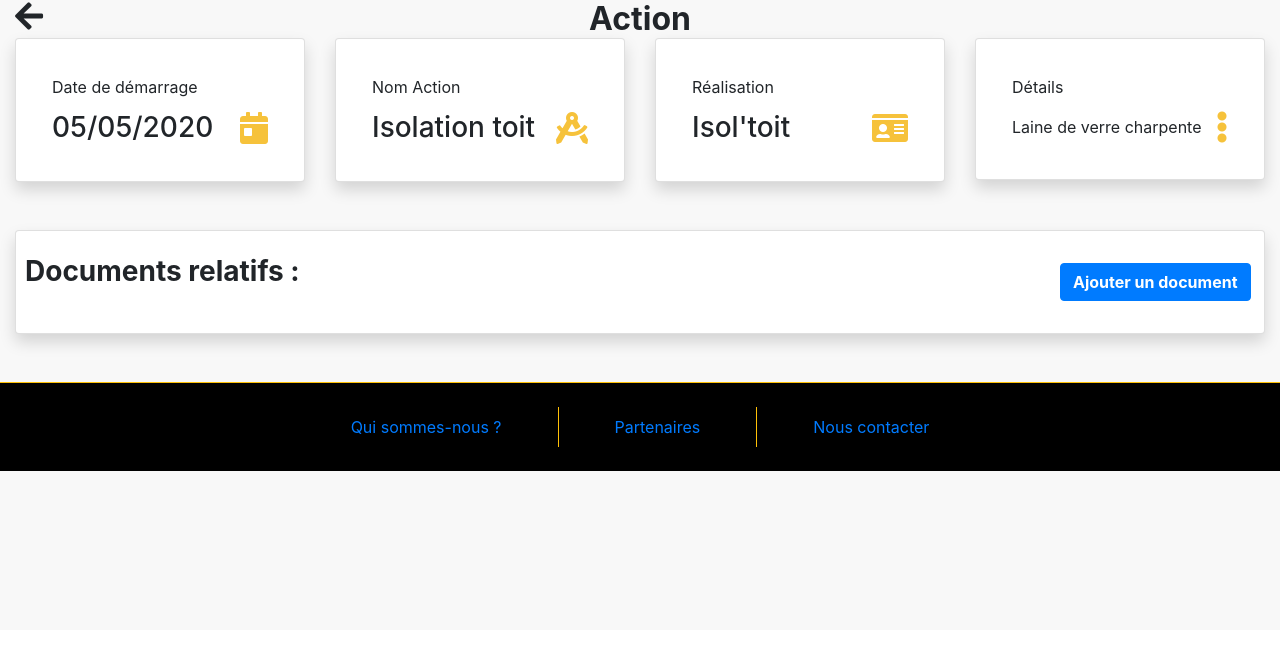
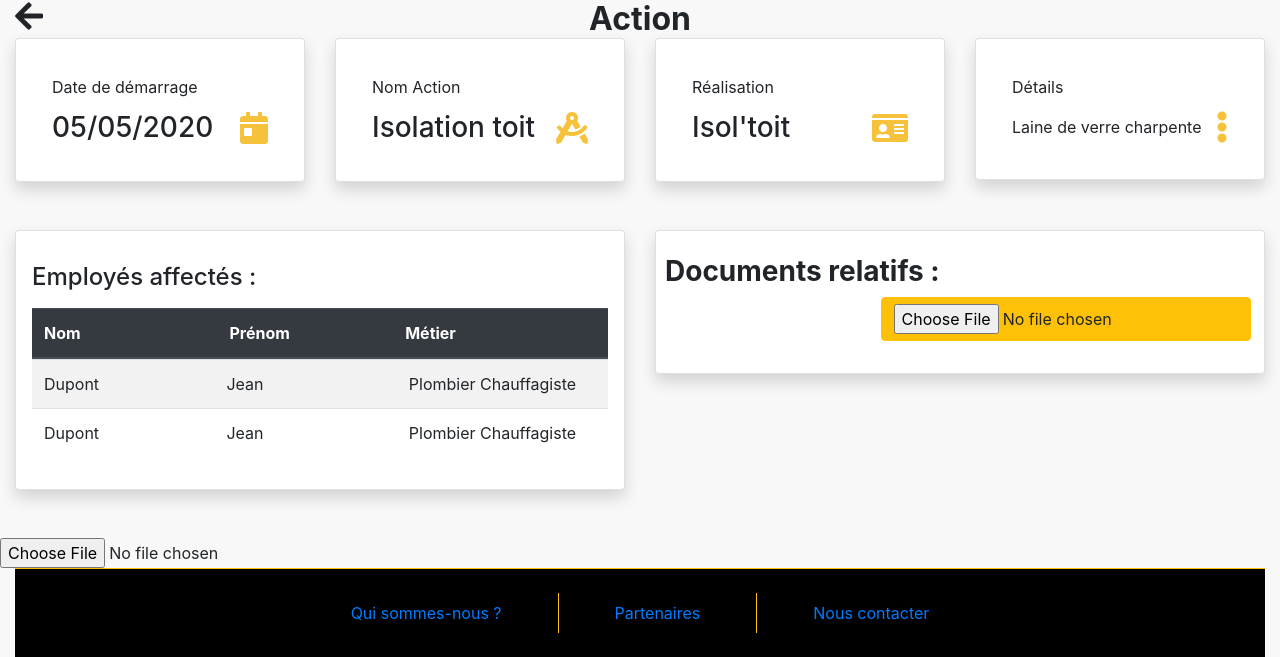
Before and after one commit to ValmonDaujard/Projet-BTP, a Spring app: template BTP-java-spring/src/main/resources/templates/ActionsMO/ActionsMO.html in a window 1280 px wide. Shown: the part 170-827 px from the top of the page. Before the commit the page ends 641 px from the top, so only its background shows below. Run offline with Thymeleaf, Linux system fonts and the light colour scheme; the template is opened without the code that fills it, so the values that code supplies are empty; some libraries are stand-ins or nearby versions.

Commit message:
maj html

```diff
--- a/BTP-java-spring/src/main/resources/templates/ActionsMO/ActionsMO.html
+++ b/BTP-java-spring/src/main/resources/templates/ActionsMO/ActionsMO.html
@@ -118,22 +118,60 @@
 					</div>
 				</div>
 			</div>
-	<div class="mx-auto">
+		<div class="row">
+		<div class="col-md-6 grid-margin stretch-card">
+			<div class="card shadow p-1 mb-5 bg-white rounded p-3">
+					<div>
+					 <p><h4>Employés affectés : </h4></p>
+							<table class="my-auto table">
+								<thead class="thead-dark">
+									<tr>
+										<th style="width: 19%">Nom</th>
+										<th style="width: 18%">Prénom</th>
+										<th style="width: 22%">Métier</th>
+									</tr>
+								</thead>
+							</table>
+						<div class="scrollTableEmploye">
+							<table class="table table-striped">
+								<tbody>
+									<tr>
+										<td style="width: 19%">Dupont</td>
+										<td style="width: 19%">Jean</td>
+										<td style="width: 22%">Plombier Chauffagiste</td>
+									</tr>
+									<tr>
+										<td>Dupont</td>
+										<td>Jean</td>
+										<td>Plombier Chauffagiste</td>
+									</tr>
+								</tbody>
+							</table>
+						</div>
+					</div>
+				</div>
+			</div>
+
+	<div class="col-md-6 grid-margin stretch-card">
 		<div class="card shadow p-1 mb-5 bg-white rounded">
 			<div class="card-body">
 				<div class="row">
 					<h3 class="font-weight-bold mb-0">Documents relatifs :</h3>
 						<div class="pt-2 ml-auto">
-							<label class="btn btn-primary"><b>Ajouter un document</b>
-   							 <input  class="customInput" type="file" style="display:none" />
+							<label class="btn btn-warning">
+							<input class="input-file" type="file">
  							</label>
  							<label  id="nomFichier"></label>
  						</div>
- 				</div>
+ 					</div>
+				</div>
 			</div>
 		</div>
+		<div class="input-file-container">
+  <input class="input-file" id="my-file" type="file">
+</div>
+<p class="file-return"></p>
 	</div>
-		</div>
 	<footer>
 		<nav class="navbar navbar-expand-md border-top border-warning p-4 text-white">
 			<ul class="navbar-nav text-white m-auto">
--- a/BTP-java-spring/src/main/resources/templates/ProjetsEG/ProjetsEG.html
+++ b/BTP-java-spring/src/main/resources/templates/ProjetsEG/ProjetsEG.html
@@ -414,8 +414,8 @@
 				<div class="row">
 					<h3 class="font-weight-bold mb-0">Documents relatifs :</h3>
 						<div class="pt-2 ml-auto">
-							<label class="btn btn-warning"><b>Ajouter un document</b>
-   							 <input  class="customInput" type="file" style="display:none" />
+							<label class="btn btn-warning">
+							<input class="input-file" type="file">
  							</label>
  							<label  id="nomFichier"></label>
  						</div>
--- a/BTP-java-spring/src/main/resources/templates/ReunionsMO/ReunionsMO.html
+++ b/BTP-java-spring/src/main/resources/templates/ReunionsMO/ReunionsMO.html
@@ -110,8 +110,8 @@
 				<div class="row">
 					<h3 class="font-weight-bold mb-0">Compte-rendu :</h3>
 						<div class="pt-2 ml-auto">
-							<label class="btn btn-primary"><b>Ajouter un document</b>
-   							 <input  class="customInput" type="file" style="display:none" />
+							<label class="btn btn-warning">
+							<input class="input-file" type="file">
  							</label>
  							<label  id="nomFichier"></label>
  						</div>
```
